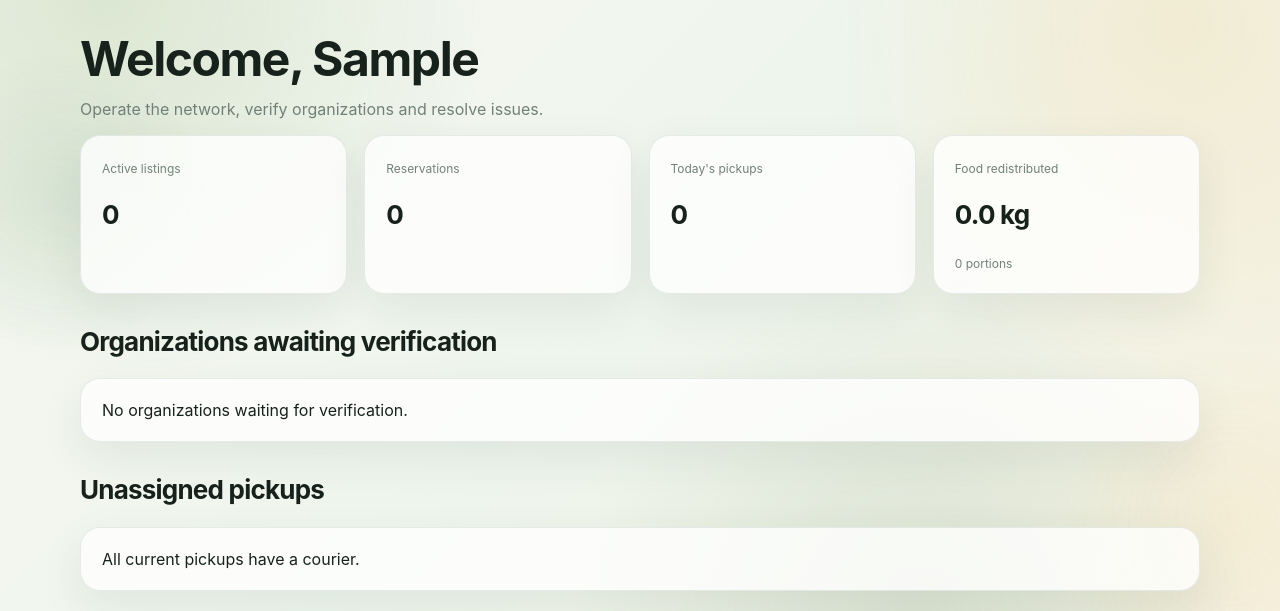
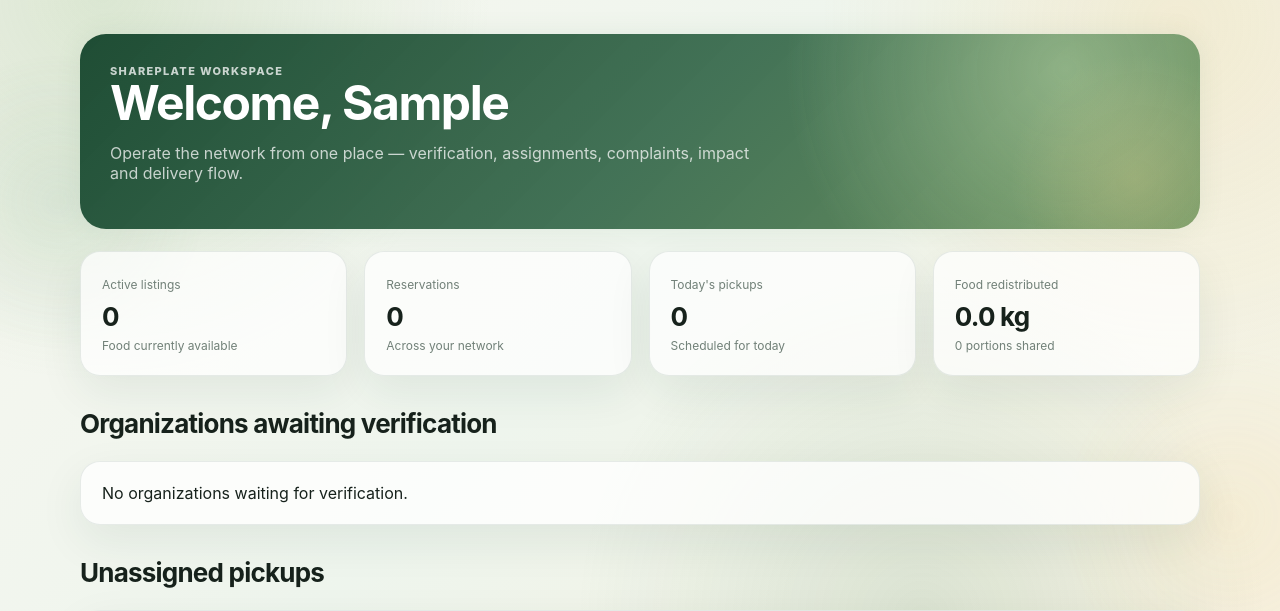
Before and after one commit to AchvexCodes-bit/Shareplate, a Django app: page / in a window 1280 px wide. Shown: the part 71-682 px from the top of the page. Run offline with Django 5.2, Linux system fonts and the light colour scheme; the visitor is signed in with stand-in values (Sample User, id 1); data comes from the database, SQL or seed files in the repository; data that the repository does not hold is empty.

Commit message:
Improve dashboard visuals and hero sections

```diff
--- a/templates/dashboard.html
+++ b/templates/dashboard.html
@@ -1,31 +1,31 @@
 {% extends "base.html" %}
 {% block content %}
-<div style="display:flex;justify-content:space-between;gap:16px;align-items:end;flex-wrap:wrap">
-  <div>
+<div class="hero">
+  <div style="position:relative;z-index:1;max-width:760px">
+    <div class="eyebrow">SharePlate workspace</div>
     <h1>Welcome, {{ user.first_name|default:user.username }}</h1>
-    <p class="muted">
-      {% if role == "FOOD_PARTNER" %}Publish surplus food, manage reservations and handoffs.
-      {% elif role == "RECIPIENT" %}Find food, manage reservations and confirm deliveries.
-      {% elif role == "COURIER" %}Manage your assigned pickups from acceptance to completion.
-      {% elif role == "ADMIN" %}Operate the network, verify organizations and resolve issues.
-      {% else %}Your SharePlate workspace.{% endif %}
+    <p class="muted" style="font-size:16px;max-width:650px">
+      {% if role == "FOOD_PARTNER" %}Turn today's surplus into useful meals. Publish food, respond to reservations and keep every handoff visible.
+      {% elif role == "RECIPIENT" %}Find safe surplus food, coordinate collections and confirm each successful delivery.
+      {% elif role == "COURIER" %}Keep food moving. Accept assigned pickups, update the route and record every quantity accurately.
+      {% elif role == "ADMIN" %}Operate the network from one place — verification, assignments, complaints, impact and delivery flow.
+      {% else %}Your SharePlate workspace is ready.{% endif %}
     </p>
   </div>
 </div>
 
 <div class="grid">
-  <div class="card"><span class="small muted">Active listings</span><h2>{{ active_listings }}</h2></div>
-  <div class="card"><span class="small muted">Reservations</span><h2>{{ reservations }}</h2></div>
-  <div class="card"><span class="small muted">Today's pickups</span><h2>{{ pickups }}</h2></div>
-  <div class="card"><span class="small muted">Food redistributed</span><h2>{{ impact.weight|default:0|floatformat:1 }} kg</h2><span class="muted small">{{ impact.portions|default:0 }} portions</span></div>
+  <div class="card kpi fade-delay-1"><span class="small muted">Active listings</span><h2>{{ active_listings }}</h2><span class="small muted">Food currently available</span></div>
+  <div class="card kpi fade-delay-2"><span class="small muted">Reservations</span><h2>{{ reservations }}</h2><span class="small muted">Across your network</span></div>
+  <div class="card kpi fade-delay-3"><span class="small muted">Today's pickups</span><h2>{{ pickups }}</h2><span class="small muted">Scheduled for today</span></div>
+  <div class="card kpi"><span class="small muted">Food redistributed</span><h2>{{ impact.weight|default:0|floatformat:1 }} kg</h2><span class="small muted">{{ impact.portions|default:0 }} portions shared</span></div>
 </div>
 
 {% if role == "FOOD_PARTNER" %}
 <div class="section">
 <h2>Publish surplus food</h2>
 <div class="card">
-<form method="post" action="{% url 'create_listing' %}">
-{% csrf_token %}
+<form method="post" action="{% url 'create_listing' %}">{% csrf_token %}
 <div class="grid">
 <div class="field"><label>Food name</label><input name="name" required placeholder="Vegetable meals"></div>
 <div class="field"><label>Category</label><select name="category" required>{% for c in categories %}<option value="{{ c.id }}">{{ c.name }}</option>{% endfor %}</select></div>
@@ -38,131 +38,66 @@
 <div class="field"><label>Available until</label><input type="datetime-local" name="available_until" required></div>
 </div>
 <div class="field"><label>Description</label><textarea name="description" placeholder="What is being shared?"></textarea></div>
-<div class="grid">
-<div class="field"><label>Ingredients</label><textarea name="ingredients"></textarea></div>
-<div class="field"><label>Allergens</label><textarea name="allergens" placeholder="e.g. dairy, gluten"></textarea></div>
-</div>
+<div class="grid"><div class="field"><label>Ingredients</label><textarea name="ingredients"></textarea></div><div class="field"><label>Allergens</label><textarea name="allergens" placeholder="e.g. dairy, gluten"></textarea></div></div>
 <div class="field"><label>Handling instructions</label><textarea name="handling_instructions"></textarea></div>
 <button class="btn">Publish listing</button>
 </form>
 </div>
 </div>
 
-<div class="section">
-<h2>Reservation requests</h2>
-<div class="grid">
-{% for r in incoming_reservations %}
-<article class="card">
-<span class="small muted">{{ r.reference }}</span>
-<h3>{{ r.listing.name }}</h3>
-<p><b>{{ r.quantity }}</b> {{ r.listing.get_unit_display|lower }} requested by {{ r.organization.name }}.</p>
-<p class="small muted">{{ r.created_at|date:"d M Y · H:i" }}</p>
-<div class="actions">
-<form method="post" action="{% url 'reservation_action' r.id 'accept' %}">{% csrf_token %}<button class="btn">Accept</button></form>
-<form method="post" action="{% url 'reservation_action' r.id 'reject' %}">{% csrf_token %}<button class="btn danger">Reject</button></form>
-</div>
+<div class="section"><h2>Reservation requests</h2><div class="grid">{% for r in incoming_reservations %}
+<article class="card"><span class="small muted">{{ r.reference }}</span><h3>{{ r.listing.name }}</h3><p><b>{{ r.quantity }}</b> {{ r.listing.get_unit_display|lower }} requested by {{ r.organization.name }}.</p><p class="small muted">{{ r.created_at|date:"d M Y · H:i" }}</p>
+<div class="actions"><form method="post" action="{% url 'reservation_action' r.id 'accept' %}">{% csrf_token %}<button class="btn">Accept</button></form><form method="post" action="{% url 'reservation_action' r.id 'reject' %}">{% csrf_token %}<button class="btn danger">Reject</button></form></div></article>
+{% empty %}<div class="card"><b>No pending requests.</b><p class="muted">New recipient reservations will appear here.</p></div>{% endfor %}</div></div>
+
+<div class="section"><h2>Your listings</h2><div class="grid">{% for item in my_listings %}
+<article class="card"><span class="status">{{ item.get_status_display }}</span><h3>{{ item.name }}</h3><p>{{ item.remaining }} remaining · {{ item.quantity_reserved }} reserved</p><p class="small muted">Available until {{ item.available_until|date:"d M Y · H:i" }}</p>
+{% if item.status != "CANCELLED" and item.quantity_reserved == 0 %}<form method="post" action="{% url 'listing_action' item.id 'cancel' %}">{% csrf_token %}<button class="btn danger">Cancel listing</button></form>{% endif %}
 </article>
-{% empty %}<div class="card"><b>No pending requests.</b><p class="muted">New recipient reservations will appear here.</p></div>{% endfor %}
-</div>
-</div>
-
-<div class="section">
-<h2>Your listings</h2>
-<div class="grid">{% for item in my_listings %}
-<article class="card">
-<span class="status">{{ item.get_status_display }}</span><h3>{{ item.name }}</h3>
-<p>{{ item.remaining }} remaining · {{ item.quantity_reserved }} reserved</p>
-<p class="small muted">Available until {{ item.available_until|date:"d M Y · H:i" }}</p>
-{% if item.status != "CANCELLED" and item.quantity_reserved == 0 %}
-<form method="post" action="{% url 'listing_action' item.id 'cancel' %}">{% csrf_token %}<button class="btn danger">Cancel listing</button></form>
-{% endif %}
-</article>
-{% empty %}<div class="card">No listings yet.</div>{% endfor %}</div>
-</div>
+{% empty %}<div class="card">No listings yet.</div>{% endfor %}</div></div>
 
 {% elif role == "RECIPIENT" %}
-<div class="section">
-<h2>My reservations</h2>
-<div class="grid">{% for r in my_reservations %}
-<article class="card">
-<span class="status">{{ r.get_status_display }}</span><h3>{{ r.listing.name }}</h3>
-<p>{{ r.quantity }} {{ r.listing.get_unit_display|lower }} · {{ r.listing.organization.name }}</p>
-<p class="small muted">{{ r.reference }}</p>
-{% if r.status == "REQUESTED" or r.status == "ACCEPTED" or r.status == "PICKUP" %}
-<form method="post" action="{% url 'cancel_reservation' r.id %}">{% csrf_token %}<button class="btn danger">Cancel reservation</button></form>
-{% endif %}
+<div class="section"><h2>My reservations</h2><div class="grid">{% for r in my_reservations %}
+<article class="card"><span class="status">{{ r.get_status_display }}</span><h3>{{ r.listing.name }}</h3><p>{{ r.quantity }} {{ r.listing.get_unit_display|lower }} · {{ r.listing.organization.name }}</p><p class="small muted">{{ r.reference }}</p>
+{% if r.status == "REQUESTED" or r.status == "ACCEPTED" or r.status == "PICKUP" %}<form method="post" action="{% url 'cancel_reservation' r.id %}">{% csrf_token %}<button class="btn danger">Cancel reservation</button></form>{% endif %}
 </article>
-{% empty %}<div class="card">You have no reservations yet. <a href="{% url 'listings' %}">Browse food</a>.</div>{% endfor %}</div>
-</div>
+{% empty %}<div class="card">You have no reservations yet. <a href="{% url 'listings' %}">Browse food</a>.</div>{% endfor %}</div></div>
 
-<div class="section">
-<h2>Deliveries</h2>
-<div class="grid">{% for p in recipient_pickups %}
-<article class="card">
-<span class="status">{{ p.get_status_display }}</span><h3>{{ p.reservation.listing.name }}</h3>
-<p>{{ p.source.name }} → {{ p.destination.name }}</p>
-<p>{{ p.delivered_quantity|default:p.expected_quantity }} units</p>
+<div class="section"><h2>Deliveries</h2><div class="grid">{% for p in recipient_pickups %}
+<article class="card"><span class="status">{{ p.get_status_display }}</span><h3>{{ p.reservation.listing.name }}</h3><p>{{ p.source.name }} → {{ p.destination.name }}</p><p>{{ p.delivered_quantity|default:p.expected_quantity }} units</p>
 {% if p.status == "DELIVERED" %}<form method="post" action="{% url 'confirm_delivery' p.id %}">{% csrf_token %}<button class="btn">Confirm received</button></form>{% elif p.status == "COMPLETED" %}<p class="muted">Delivery confirmed.</p>{% endif %}
 </article>
-{% empty %}<div class="card">No deliveries yet.</div>{% endfor %}</div>
-</div>
-
+{% empty %}<div class="card">No deliveries yet.</div>{% endfor %}</div></div>
 <div class="section"><a class="btn" href="{% url 'listings' %}">Browse available food</a></div>
 
 {% elif role == "COURIER" %}
-<div class="section">
-<div class="card">
-<h2>Your route</h2>
-<p class="muted">Move each pickup through the workflow and keep notes accurate.</p>
-<a class="btn" href="{% url 'courier' %}">Open courier workspace</a>
-</div>
-</div>
+<div class="section"><div class="hero" style="margin-bottom:0"><div style="position:relative;z-index:1"><div class="eyebrow">Courier mode</div><h2 style="margin-top:8px">Your next pickup is one tap away.</h2><p class="muted">Move each assignment through the workflow and keep every quantity accurate.</p><a class="btn" style="background:#fff;color:#28533c" href="{% url 'courier' %}">Open courier workspace</a></div></div></div>
 
 {% elif role == "ADMIN" %}
-<div class="section">
-<h2>Organizations awaiting verification</h2>
-<div class="grid">{% for org in pending_orgs %}
+<div class="section"><h2>Organizations awaiting verification</h2><div class="grid">{% for org in pending_orgs %}
 <article class="card"><span class="status">{{ org.get_verification_status_display }}</span><h3>{{ org.name }}</h3><p>{{ org.get_organization_type_display }} · {{ org.email }}</p>
-<div class="actions">
-<form method="post" action="{% url 'admin_organization_action' org.id 'approve' %}">{% csrf_token %}<button class="btn">Approve</button></form>
-<form method="post" action="{% url 'admin_organization_action' org.id 'reject' %}">{% csrf_token %}<button class="btn danger">Reject</button></form>
-</div></article>
-{% empty %}<div class="card">No organizations waiting for verification.</div>{% endfor %}</div>
-</div>
+<div class="actions"><form method="post" action="{% url 'admin_organization_action' org.id 'approve' %}">{% csrf_token %}<button class="btn">Approve</button></form><form method="post" action="{% url 'admin_organization_action' org.id 'reject' %}">{% csrf_token %}<button class="btn danger">Reject</button></form></div>
+</article>
+{% empty %}<div class="card">No organizations waiting for verification.</div>{% endfor %}</div></div>
 
-<div class="section">
-<h2>Unassigned pickups</h2>
-<div class="grid">{% for p in unassigned_pickups %}
+<div class="section"><h2>Unassigned pickups</h2><div class="grid">{% for p in unassigned_pickups %}
 <article class="card"><span class="small muted">{{ p.reference }}</span><h3>{{ p.reservation.listing.name }}</h3><p>{{ p.source.name }} → {{ p.destination.name }}</p>
-<form method="post" action="{% url 'admin_assign_pickup' p.id %}">
-{% csrf_token %}<div class="field"><label>Assign courier</label><select name="courier" required><option value="">Choose...</option>{% for c in couriers %}<option value="{{ c.id }}">{{ c.user.get_full_name|default:c.user.username }} · {{ c.vehicle_details }}</option>{% endfor %}</select></div>
-<button class="btn">Assign pickup</button></form>
+<form method="post" action="{% url 'admin_assign_pickup' p.id %}">{% csrf_token %}<div class="field"><label>Assign courier</label><select name="courier" required><option value="">Choose...</option>{% for c in couriers %}<option value="{{ c.id }}">{{ c.user.get_full_name|default:c.user.username }} · {{ c.vehicle_details }}</option>{% endfor %}</select></div><button class="btn">Assign pickup</button></form>
 </article>
-{% empty %}<div class="card">All current pickups have a courier.</div>{% endfor %}</div>
-</div>
+{% empty %}<div class="card">All current pickups have a courier.</div>{% endfor %}</div></div>
 
-<div class="section">
-<h2>Open complaints</h2>
-<div class="grid">{% for c in open_complaints %}
+<div class="section"><h2>Open complaints</h2><div class="grid">{% for c in open_complaints %}
 <article class="card"><span class="status">{{ c.get_status_display }}</span><h3>{{ c.category }}</h3><p>{{ c.description }}</p><p class="small muted">Reported by {{ c.reporter.username }}</p>
 <form method="post" action="{% url 'complaint_action' c.id 'IN_REVIEW' %}">{% csrf_token %}<input name="response" placeholder="Internal response"><div class="actions"><button class="btn secondary">Mark in review</button></div></form>
 <form method="post" action="{% url 'complaint_action' c.id 'RESOLVED' %}">{% csrf_token %}<input name="response" placeholder="Resolution message" required><div class="actions"><button class="btn">Resolve</button></div></form>
 </article>
-{% empty %}<div class="card">No open complaints.</div>{% endfor %}</div>
-</div>
+{% empty %}<div class="card">No open complaints.</div>{% endfor %}</div></div>
 {% endif %}
 
 {% if role %}
-<div class="section">
-<h2>Report an issue</h2>
-<div class="card">
-<form method="post" action="{% url 'complaint_create' %}">
-{% csrf_token %}
-<div class="grid"><div class="field"><label>Category</label><input name="category" placeholder="Pickup issue, food safety, account..." required></div>
-<div class="field"><label>Description</label><input name="description" placeholder="Describe what happened" required></div></div>
+<div class="section"><h2>Report an issue</h2><div class="card"><form method="post" action="{% url 'complaint_create' %}">{% csrf_token %}
+<div class="grid"><div class="field"><label>Category</label><input name="category" placeholder="Pickup issue, food safety, account..." required></div><div class="field"><label>Description</label><input name="description" placeholder="Describe what happened" required></div></div>
 <button class="btn secondary">Submit issue</button>
-</form>
-</div>
-</div>
+</form></div></div>
 {% endif %}
 {% endblock %}
```
